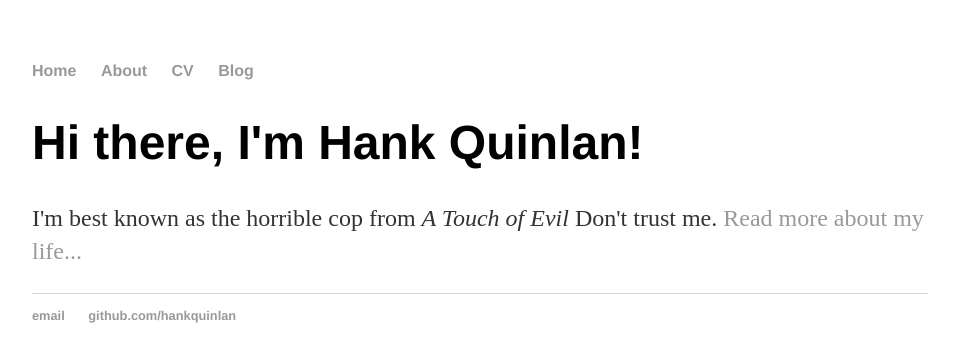
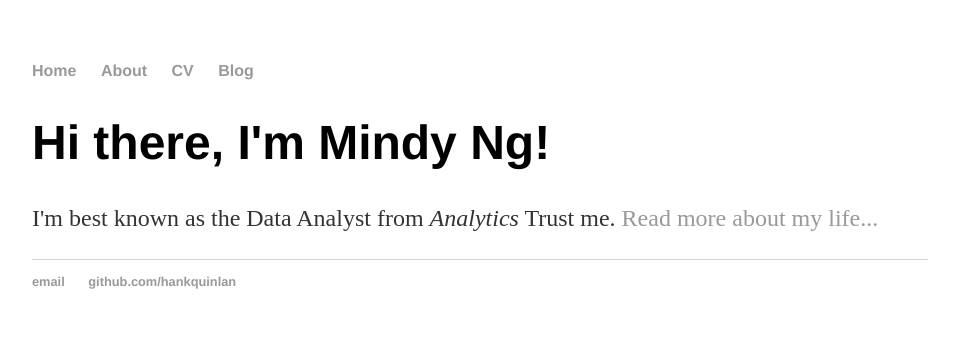
Before and after one commit to mindyng/mindyng.github.io, a Jekyll site: the page built from index.html, in a window 1280 px wide. Shown: the top 362 px of the page, without its empty margins (160-1114 px from the left). Built offline with Jekyll 4.4.1, drawn with Linux system fonts in a browser that asks for light colours.

Commit message:
Update index.html

```diff
--- a/index.html
+++ b/index.html
@@ -1,8 +1,8 @@
 ---
 layout: default
-title: Hank Quinlan, Horrible Cop
+title: Mindy Ng, Data Analyst
 ---
 <div class="blurb">
-	<h1>Hi there, I'm Hank Quinlan!</h1>
-	<p>I'm best known as the horrible cop from <em>A Touch of Evil</em> Don't trust me. <a href="/about">Read more about my life...</a></p>
+	<h1>Hi there, I'm Mindy Ng!</h1>
+	<p>I'm best known as the Data Analyst from <em>Analytics</em> Trust me. <a href="/about">Read more about my life...</a></p>
 </div><!-- /.blurb -->
```
